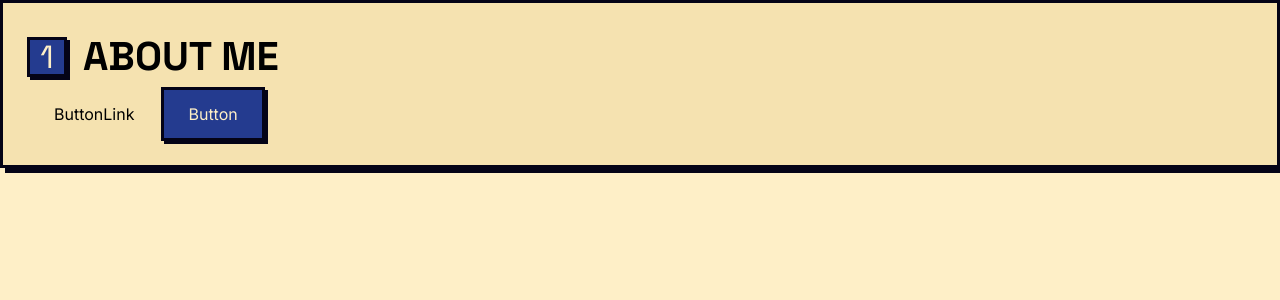
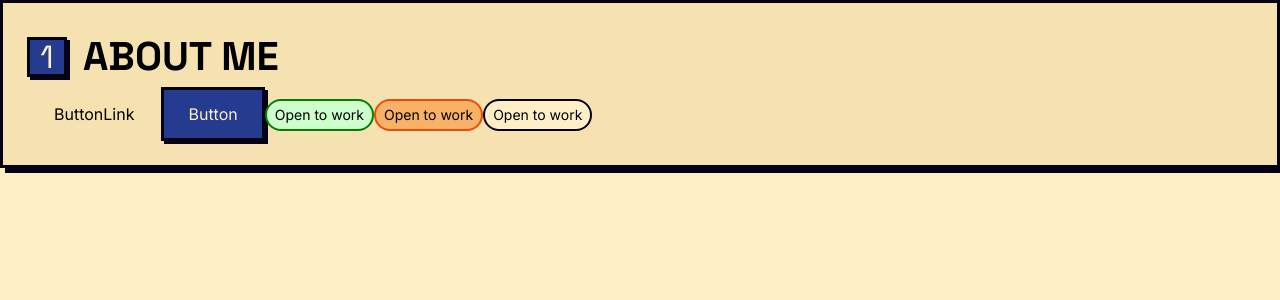
Before and after one commit to MartinLe01/portfolio, a React (Vite) app: page / in a window 1280 px wide. Shown: the top 300 px of the page. Built offline with nearby package versions, Linux system fonts and the light colour scheme.

Commit message:
feat: add Tag component with 3 variations

```diff
--- a/src/App.tsx
+++ b/src/App.tsx
@@ -1,6 +1,7 @@
 import { Button, ButtonLink } from './components/Button';
 import { Card } from './components/Card';
 import { SectionHeading } from './components/SectionHeading';
+import { Tag } from './components/Tag';
 import './App.css';
 
 function App() {
@@ -11,6 +12,9 @@ function App() {
         <ButtonLink variant="ghost">ButtonLink</ButtonLink>
 
         <Button variant="primary">Button</Button>
+        <Tag type="green">Open to work</Tag>
+        <Tag type="coral">Open to work</Tag>
+        <Tag type="default">Open to work</Tag>
       </Card>
     </>
   );
--- /dev/null
+++ b/src/components/Tag.tsx
@@ -0,0 +1,22 @@
+type TagType = 'green' | 'coral' | 'default';
+
+const tagStyles: Record<TagType, string> = {
+  green: 'bg-[#CCFFCC] border-[#008000]',
+  coral: 'bg-[#F7B267] border-[#EA4D0A]',
+  default: 'bg-[#FEEFC7] border-ink',
+};
+
+type TagProps = {
+  children: React.ReactNode;
+  type: TagType;
+};
+
+export function Tag({ children, type }: TagProps) {
+  return (
+    <div
+      className={`${tagStyles[type]} text-sm px-2 py-1 rounded-full inline-block border-2`}
+    >
+      {children}
+    </div>
+  );
+}
```
